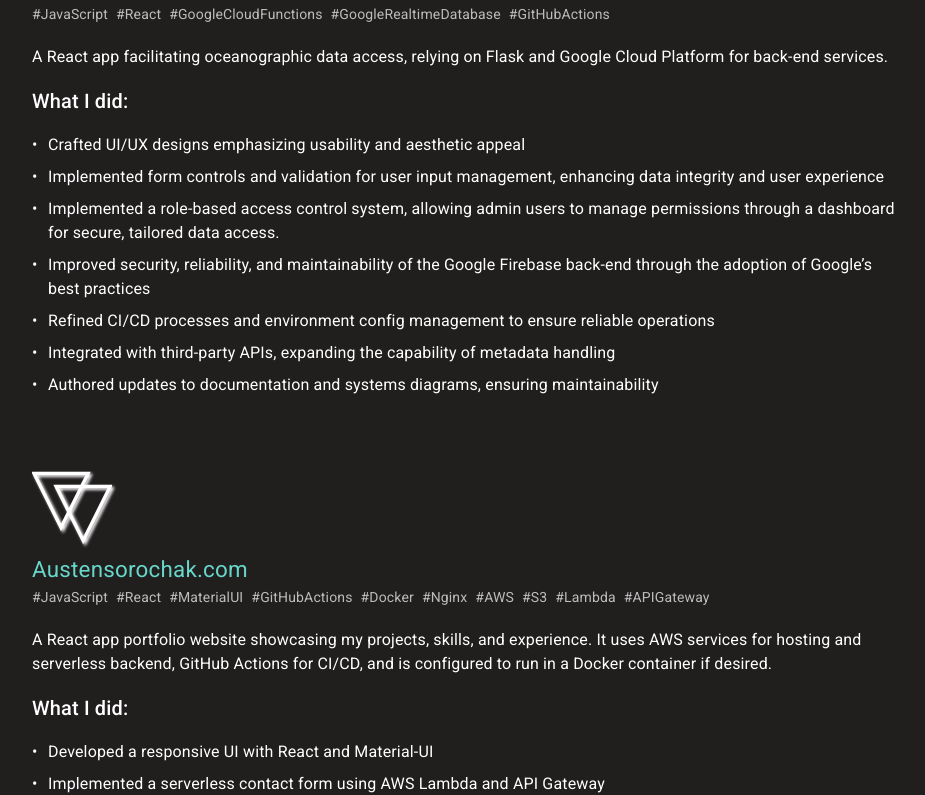
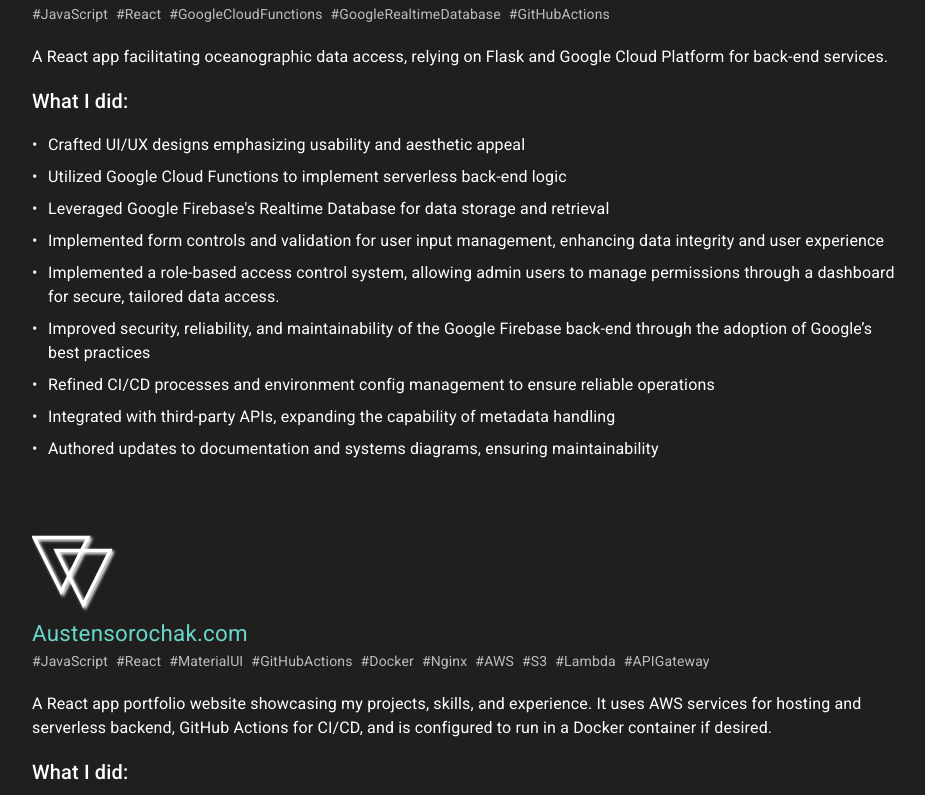
Before and after one commit to sorochak/portfolio-website, a React (Create React App) app: page /projects in a window 1280 px wide. Shown: the part 1085-1880 px from the top of the page, without its empty margins (176-1101 px from the left). Built offline with nearby package versions, Linux system fonts and the light colour scheme.

Commit message:
update project description

```diff
--- a/src/pages/Projects.jsx
+++ b/src/pages/Projects.jsx
@@ -296,6 +296,8 @@
                 >
                   {[
                     "Crafted UI/UX designs emphasizing usability and aesthetic appeal",
+                    "Utilized Google Cloud Functions to implement serverless back-end logic",
+                    "Leveraged Google Firebase's Realtime Database for data storage and retrieval",
                     "Implemented form controls and validation for user input management, enhancing data integrity and user experience",
                     "Implemented a role-based access control system, allowing admin users to manage permissions through a dashboard for secure, tailored data access.",
                     "Improved security, reliability, and maintainability of the Google Firebase back-end through the adoption of Google’s best practices",
```
